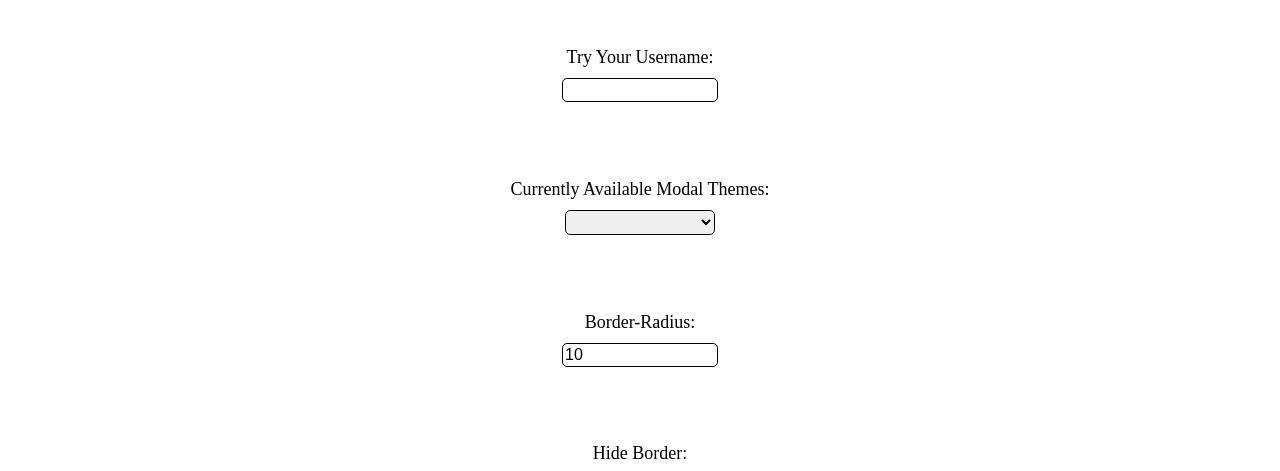
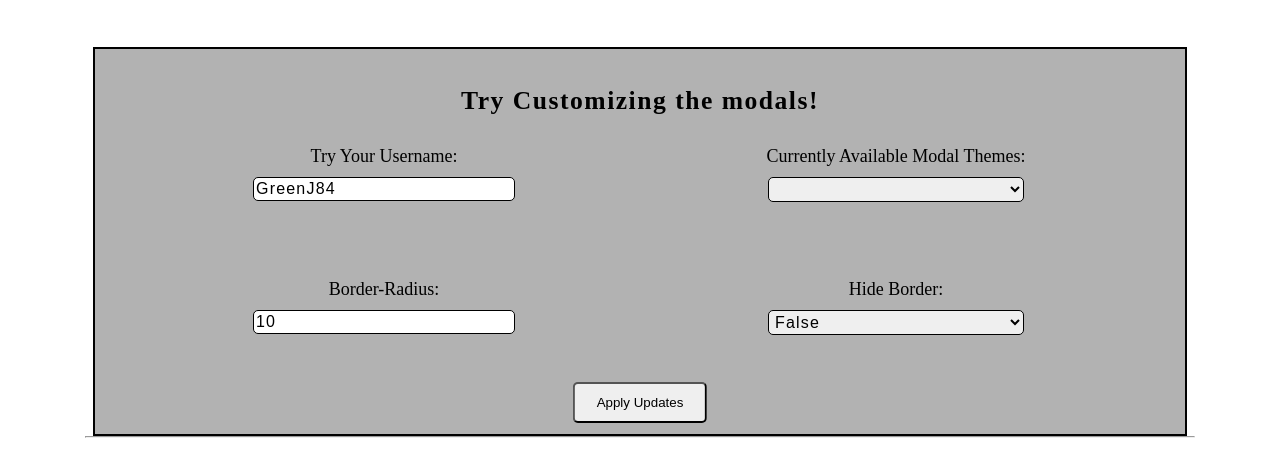
Before and after one commit to GreenJ84/greenj-readme-statistics, a website: page src/index.html in a window 1280 px wide. Shown: the part 317-788 px from the top of the page. Drawn offline with Linux system fonts and the light colour scheme; no server answers.

Commit message:
Update home page HTML template
Create a customization form

Style form for visual appeal

```diff
--- a/src/index.html
+++ b/src/index.html
@@ -34,19 +34,54 @@
         font-size: clamp(36px, 3vw, 50px);
         border-bottom: 1px solid grey;
       }
-      select, input {
+      form {
+        position: relative;
+        display: flex;
+        flex-wrap: wrap;
+        margin: 0 auto;
+        width: 80vw;
+        padding: 1% 3% 2%;
+        background-color: rgba(0, 0, 0, 0.3);
+        border: 2px solid black;
+      }
+      form > h3 {
+        width: 100%;
+        text-align: center;
+        margin-bottom: 3%;
+        font-size: clamp(22px, 2vw, 30px);
+        letter-spacing: 1.5px;
+      }
+      form > div {
+        width: 50%;
+      }
+      select,
+      input {
         display: block;
-        margin: 10px auto  max(6vw, 40px);
-        width: 150px;
+        margin: 10px auto max(6vw, 40px);
+        width: 50%;
         padding: 2px;
-        font-size: clamp(16px, .9vw, 24px);
+        font-size: clamp(16px, 0.9vw, 24px);
+        letter-spacing: 1.2px;
         border: 1px solid black;
         border-radius: 5px;
       }
+      input:hover,
       select:hover {
         cursor: pointer;
         padding: 1px;
         border: 2px solid black;
+      }
+      form > button {
+        position: absolute;
+        bottom: 3%;
+        left: 50%;
+        transform: translateX(-50%);
+        padding: 1% 2%;
+        border-radius: 5px;
+      }
+      form > button:hover {
+        color: white;
+        background-color: rgba(0, 0, 0, 0.5);
       }
       h4 {
         margin-left: 40px;
@@ -66,34 +101,81 @@
         display: block;
         margin: 0 auto max(10vw, 60px);
       }
+      hr {
+        margin: 0 auto max(10vw, 60px);
+      }
     </style>
-    <script type="module" src="/index.js"></script>
+    <script
+      type="module"
+      src="/index.js"
+    ></script>
   </head>
   <body>
     <h1>GreenJ's TypeScript Readme Stats</h1>
 
     <!-- GitHub Modals -->
     <h2>GitHub Routes</h2>
+    <form action="">
+      <h3>Try Customizing the modals!</h3>
+      <div>
+        <label for="username">Try Your Username:</label>
+        <input
+          name="username"
+          id="username"
+          value="GreenJ84"
+          type="text"
+        />
+      </div>
 
-    <label for="username">Try Your Username:</label>
-    <input name="username" id="username" type="text"/>
+      <div>
+        <label for="themes">Currently Available Modal Themes: </label>
+        <select
+          name="themes"
+          id="themeSelect"
+        ></select>
+      </div>
 
-    <label for="themes">Currently Available Modal Themes: </label>
-    <select name="themes" id="themeSelect"></select>
+      <div>
+        <label for="borderRadius">Border-Radius:</label>
+        <input
+          name="borderRadius"
+          id="borderRadius"
+          type="number"
+          value="10"
+          min="0"
+          max="20"
+        />
+      </div>
 
-    <label for="borderRadius">Border-Radius:</label>
-    <input name="borderRadius" id="borderRadius" type="number" value="10" min="0" max="20"/>
+      <div>
+        <label for="hideBorder">Hide Border: </label>
+        <select
+          name="hideBorder"
+          id="hideBorder"
+        >
+          <option
+            defaultSelected
+            value="false"
+          >
+            False
+          </option>
+          <option value="true">True</option>
+        </select>
+      </div>
 
-    <label for="hideBorder">Hide Border: </label>
-    <select name="hideBorder" id="hideBorder">
-      <option defaultSelected value="false">False</option>
-      <option value="true">True</option>
-    </select>
-
-    <button id="update">Update</button>
+      <button
+        type="submit"
+        id="update"
+      >
+        Apply Updates
+      </button>
+    </form>
+    <hr />
 
     <h4>Green84 Github Profile Stats</h4>
-    <p>https://greenj-readme-stats.onrender.com/github/stats/&lt;username&gt;</p>
+    <p>
+      https://greenj-readme-stats.onrender.com/github/stats/&lt;username&gt;
+    </p>
     <p>
       - This route provides the all the commits, pull requests, issues, and
       repositories created by the user plus total stars earned and total
@@ -105,9 +187,12 @@
       src="https://greenj-readme-stats.onrender.com/github/stats/GreenJ84?docsDisplay=true&theme=default"
       alt="Green84 Github Profile Stats"
     />
+    <hr />
 
     <h4>Green84 Github Commit Streak</h4>
-    <p>https://greenj-readme-stats.onrender.com/github/streak/&lt;username&gt;</p>
+    <p>
+      https://greenj-readme-stats.onrender.com/github/streak/&lt;username&gt;
+    </p>
     <p>
       - This route provides details for the user's current github commit streak,
       the longest recorded github commit streak, and the total number of
@@ -118,9 +203,12 @@
       src="https://greenj-readme-stats.onrender.com/github/streak/GreenJ84?docsDisplay=true&theme=default"
       alt="Green84 Github Commit Streak"
     />
+    <hr />
 
     <h4>Green84 Github Languages Used</h4>
-    <p>https://greenj-readme-stats.onrender.com/github/languages/&lt;username&gt;</p>
+    <p>
+      https://greenj-readme-stats.onrender.com/github/languages/&lt;username&gt;
+    </p>
     <p>
       - This route provides the user's top 8 most used languages within all of
       their owned github repositories.
@@ -130,12 +218,15 @@
       src="https://greenj-readme-stats.onrender.com/github/languages/GreenJ84?docsDisplay=true&theme=default"
       alt="Green84 Github Languages Used"
     />
+    <hr />
 
     <!-- LeetCode Modals -->
     <h2>LeetCode Routes</h2>
 
     <h4>Green84 LeetCode Profile Stats</h4>
-    <p>https://greenj-readme-stats.onrender.com/leetcode/stats/&lt;username&gt;</p>
+    <p>
+      https://greenj-readme-stats.onrender.com/leetcode/stats/&lt;username&gt;
+    </p>
     <p>
       - This route provides the completion percentage, reputaion and
       contribution scores, total badges earned, and total stars earned. The
@@ -147,9 +238,12 @@
       src="https://greenj-readme-stats.onrender.com/leetcode/stats/GreenJ84?docsDisplay=true&theme=default"
       alt="Green84 LeetCode Profile Stats"
     />
+    <hr />
 
     <h4>Green84 LeetCode Questions Solved</h4>
-    <p>https://greenj-readme-stats.onrender.com/leetcode/completion/&lt;username&gt;</p>
+    <p>
+      https://greenj-readme-stats.onrender.com/leetcode/completion/&lt;username&gt;
+    </p>
     <p>
       - This route provieds the user's overall leetcode completion and breaks it
       down by question difficulty. It also provided the leetcode ranking and
@@ -160,9 +254,12 @@
       src="https://greenj-readme-stats.onrender.com/leetcode/completion/GreenJ84?docsDisplay=true&theme=default"
       alt="Green84 LeetCode Questions Solved"
     />
+    <hr />
 
     <h4>Green84 LeetCode Recent Questions Answered</h4>
-    <p>https://greenj-readme-stats.onrender.com/leetcode/submission/&lt;username&gt;</p>
+    <p>
+      https://greenj-readme-stats.onrender.com/leetcode/submission/&lt;username&gt;
+    </p>
     <p>
       -This route provides a list of latest 6 questions answered by the user on
       the leetcode platform.
@@ -172,9 +269,12 @@
       src="https://greenj-readme-stats.onrender.com/leetcode/submission/GreenJ84?docsDisplay=true&theme=default"
       alt="Green84 LeetCode Recent Questions Answered"
     />
+    <hr />
 
     <h4>Green84 LeetCode Activity Steak</h4>
-    <p>https://greenj-readme-stats.onrender.com/leetcode/streak/&lt;username&gt;</p>
+    <p>
+      https://greenj-readme-stats.onrender.com/leetcode/streak/&lt;username&gt;
+    </p>
     <p>
       - This route provides details for the user's leetcode total activity. It
       provided the user's longest streak and the year it was achieved, the
@@ -191,7 +291,9 @@
     <h2>WakaTime Routes</h2>
 
     <h4>Green84 Wakatime Profile Insights</h4>
-    <p>https://greenj-readme-stats.onrender.com/wakatime/insights/&lt;username&gt;</p>
+    <p>
+      https://greenj-readme-stats.onrender.com/wakatime/insights/&lt;username&gt;
+    </p>
     <p>
       - This route provides details for the user's overall profile insights.
       This includes, the user's top language and percentage of coding it takes
@@ -205,7 +307,9 @@
     />
 
     <h4>Green84 Wakatime Languages Used</h4>
-    <p>https://greenj-readme-stats.onrender.com/wakatime/languages/&lt;username&gt;</p>
+    <p>
+      https://greenj-readme-stats.onrender.com/wakatime/languages/&lt;username&gt;
+    </p>
     <p>
       This route provides a detailed view of the user's top 6 languages used in
       development with percentages and a pie chart display.
@@ -217,7 +321,9 @@
     />
 
     <h4>Green84 Wakatime Stats</h4>
-    <p>https://greenj-readme-stats.onrender.com/wakatime/stats/&lt;username&gt;</p>
+    <p>
+      https://greenj-readme-stats.onrender.com/wakatime/stats/&lt;username&gt;
+    </p>
     <p>
       - This route provides a concise detailed view of average daily development
       time, total days of activity, longest day development stats and total
```
